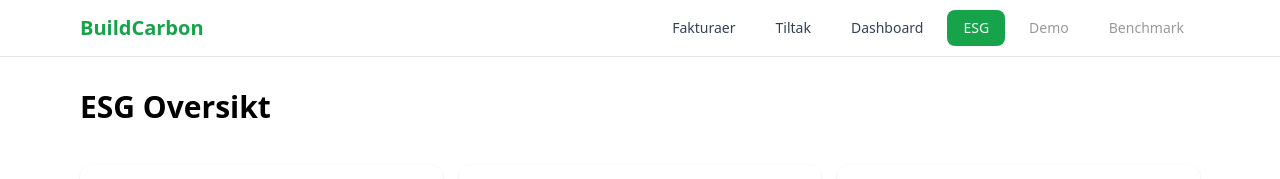
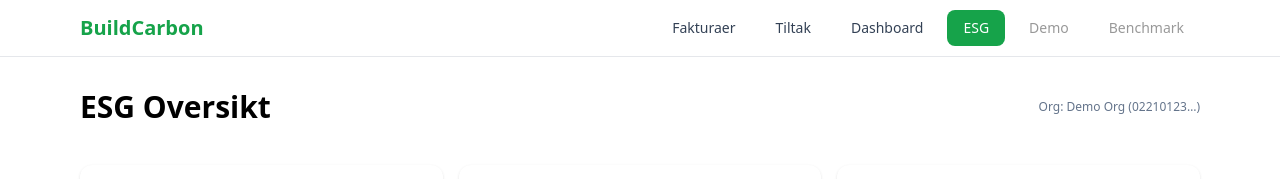
Before and after one commit to Havardbaban/buildcarbon, a React (Vite) app: page /esg in a window 1280 px wide. Shown: the top 179 px of the page. Built offline with nearby package versions, Linux system fonts and the light colour scheme; no server answers; the database is empty.

Commit message:
Refactor ESG component to use supplier_name

```diff
--- a/src/pages/ESG.tsx
+++ b/src/pages/ESG.tsx
@@ -1,6 +1,6 @@
-// src/pages/ESG.tsx
 import { useEffect, useState } from "react";
 import { supabase } from "../lib/supabase";
+import { ACTIVE_ORG_ID } from "../lib/org";
 import {
   PieChart,
   Pie,
@@ -18,7 +18,7 @@ import {
 
 type Doc = {
   id: string;
-  supplier: string | null;
+  supplier_name: string | null;
   total_amount: number | null;
   co2_kg: number | null;
   invoice_date: string | null;
@@ -27,53 +27,64 @@ type Doc = {
 export default function ESG() {
   const [docs, setDocs] = useState<Doc[]>([]);
   const [loading, setLoading] = useState(true);
+  const [error, setError] = useState<string | null>(null);
 
   useEffect(() => {
     async function load() {
       const { data, error } = await supabase
         .from("document")
-        .select("*");
+        .select("id, supplier_name, total_amount, co2_kg, invoice_date")
+        .eq("org_id", ACTIVE_ORG_ID);
 
-      if (!error && data) setDocs(data);
+      if (error) {
+        console.error(error);
+        setError("Kunne ikke hente ESG-data.");
+      } else if (data) {
+        setDocs(data as Doc[]);
+      }
       setLoading(false);
     }
     load();
   }, []);
 
-  if (loading) return <p className="p-6">Laster ESG-data...</p>;
+  if (loading) return <p className="p-6">Laster ESG-data…</p>;
+  if (error)
+    return (
+      <div className="p-6 text-red-700 bg-red-50 border border-red-200 rounded">
+        {error}
+      </div>
+    );
 
-  // KPI calculations
   const totalCo2 = docs.reduce((sum, d) => sum + (d.co2_kg ?? 0), 0);
   const totalCost = docs.reduce((sum, d) => sum + (d.total_amount ?? 0), 0);
   const invoiceCount = docs.length;
 
-  // Pie chart: CO₂ per supplier
   const pieData = Object.values(
     docs.reduce((acc: any, d) => {
-      if (!d.supplier) return acc;
-      if (!acc[d.supplier]) acc[d.supplier] = { name: d.supplier, value: 0 };
-      acc[d.supplier].value += d.co2_kg ?? 0;
+      if (!d.supplier_name) return acc;
+      if (!acc[d.supplier_name])
+        acc[d.supplier_name] = { name: d.supplier_name, value: 0 };
+      acc[d.supplier_name].value += d.co2_kg ?? 0;
       return acc;
     }, {})
   );
 
-  // Line chart: CO₂ over time
   const lineData = Object.values(
     docs.reduce((acc: any, d) => {
       if (!d.invoice_date) return acc;
-      const month = d.invoice_date.slice(0, 7); // YYYY-MM
+      const month = d.invoice_date.slice(0, 7);
       if (!acc[month]) acc[month] = { month, co2: 0 };
       acc[month].co2 += d.co2_kg ?? 0;
       return acc;
     }, {})
   ).sort((a: any, b: any) => a.month.localeCompare(b.month));
 
-  // Bar chart: COST per supplier
   const barData = Object.values(
     docs.reduce((acc: any, d) => {
-      if (!d.supplier) return acc;
-      if (!acc[d.supplier]) acc[d.supplier] = { name: d.supplier, cost: 0 };
-      acc[d.supplier].cost += d.total_amount ?? 0;
+      if (!d.supplier_name) return acc;
+      if (!acc[d.supplier_name])
+        acc[d.supplier_name] = { name: d.supplier_name, cost: 0 };
+      acc[d.supplier_name].cost += d.total_amount ?? 0;
       return acc;
     }, {})
   );
@@ -82,29 +93,30 @@ export default function ESG() {
 
   return (
     <main className="mx-auto max-w-6xl px-4 py-8 space-y-10">
+      <div className="flex items-center justify-between mb-2">
+        <h1 className="text-3xl font-semibold">ESG Oversikt</h1>
+        <span className="text-xs text-slate-500">
+          Org: Demo Org ({ACTIVE_ORG_ID.slice(0, 8)}…)
+        </span>
+      </div>
 
-      {/* KPI CARDS */}
-      <h1 className="text-3xl font-semibold mb-4">ESG Oversikt</h1>
       <div className="grid md:grid-cols-3 gap-4">
         <div className="rounded-xl shadow p-5 bg-white">
           <div className="text-sm text-slate-500">Total CO₂</div>
           <div className="text-2xl font-bold">{totalCo2.toFixed(1)} kg</div>
         </div>
-
         <div className="rounded-xl shadow p-5 bg-white">
           <div className="text-sm text-slate-500">Totale kostnader</div>
           <div className="text-2xl font-bold">
             {totalCost.toLocaleString("nb-NO")} kr
           </div>
         </div>
-
         <div className="rounded-xl shadow p-5 bg-white">
           <div className="text-sm text-slate-500">Antall fakturaer</div>
           <div className="text-2xl font-bold">{invoiceCount}</div>
         </div>
       </div>
 
-      {/* CO₂ PER SUPPLIER */}
       <section>
         <h2 className="text-xl font-semibold mb-3">CO₂ per leverandør</h2>
         <div className="h-72 bg-white rounded-xl shadow p-4">
@@ -117,7 +129,7 @@ export default function ESG() {
                 outerRadius={90}
                 paddingAngle={4}
               >
-                {pieData.map((_, i) => (
+                {pieData.map((_: any, i: number) => (
                   <Cell key={i} fill={COLORS[i % COLORS.length]} />
                 ))}
               </Pie>
@@ -127,7 +139,6 @@ export default function ESG() {
         </div>
       </section>
 
-      {/* CO₂ OVER TIME */}
       <section>
         <h2 className="text-xl font-semibold mb-3">CO₂ utvikling over tid</h2>
         <div className="h-72 bg-white rounded-xl shadow p-4">
@@ -143,7 +154,6 @@ export default function ESG() {
         </div>
       </section>
 
-      {/* COST PER SUPPLIER */}
       <section>
         <h2 className="text-xl font-semibold mb-3">Kostnader per leverandør</h2>
         <div className="h-72 bg-white rounded-xl shadow p-4">
@@ -158,7 +168,6 @@ export default function ESG() {
           </ResponsiveContainer>
         </div>
       </section>
-
     </main>
   );
 }
```
